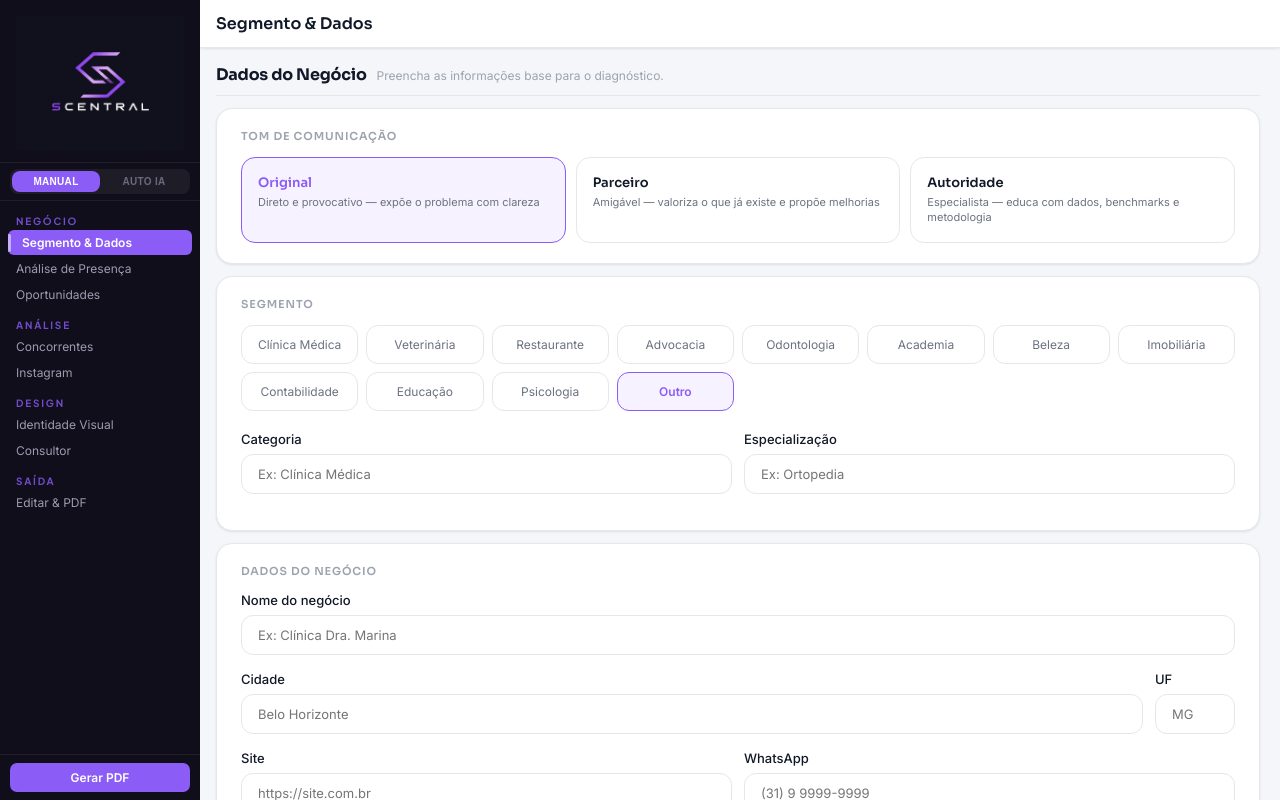
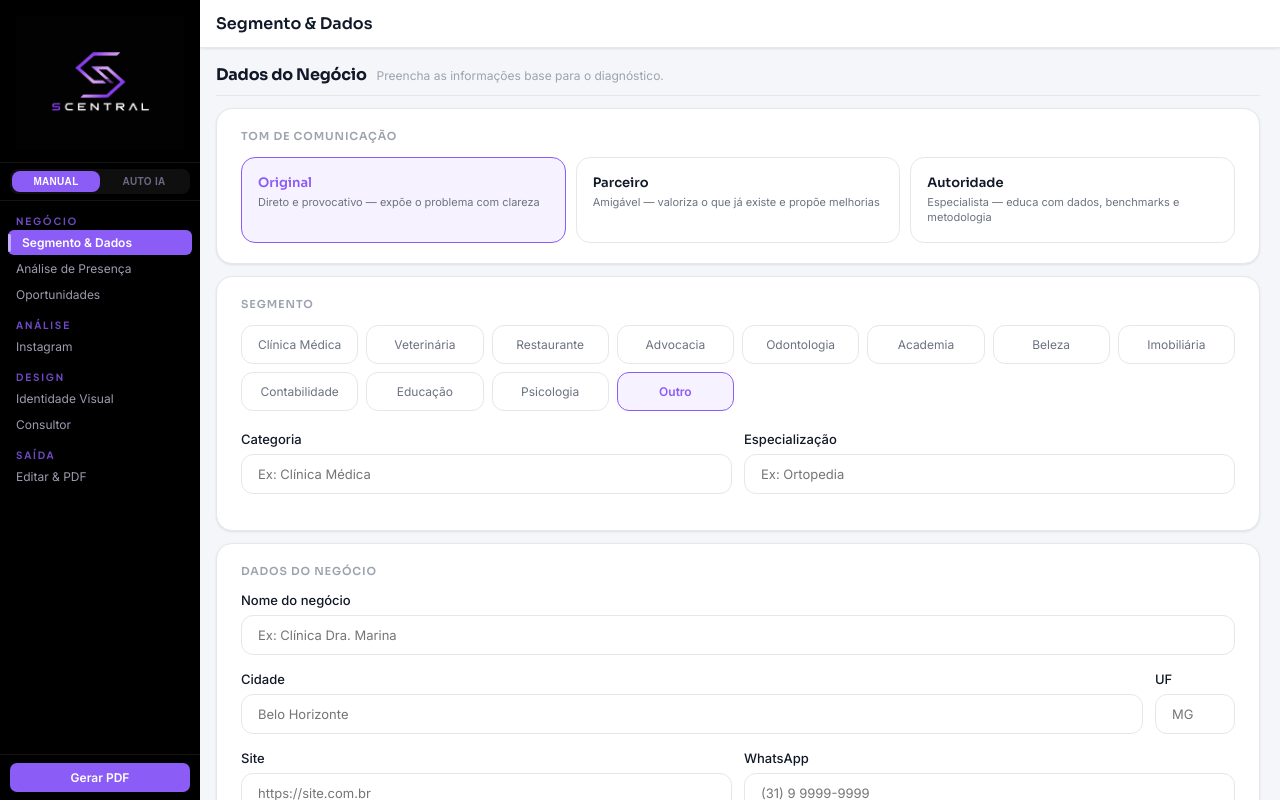
Before and after one commit to joaoarruda07/diagnostico-digital-, a React (Vite) app: page / in a window 1280 px wide. Shown: the top 800 px of the page. Built offline with nearby package versions, Linux system fonts and the light colour scheme.

Commit message:
Update App.jsx

```diff
--- a/src/App.jsx
+++ b/src/App.jsx
@@ -230,7 +230,7 @@ function PasteImage({value, onChange, label="Cole um print (Ctrl+V)", hint=""})
 
 
 const LogoIcon = ({size=40,fill=false}) => (
-  <img src={LOGO_B64} alt="SCentral" style={{width:fill?"100%":`${size}px`,height:"auto",objectFit:"contain",display:"block",margin:"0 auto",mixBlendMode:"screen"}}/>
+  <img src={LOGO_B64} alt="SCentral" style={{width:fill?"100%":`${size}px`,height:"auto",objectFit:"contain",display:"block",margin:"0 auto"}}/>
 );
 
 /* ─── APP ────────────────────────────────────────────────── */
@@ -656,9 +656,9 @@ Retorne SOMENTE JSON sem markdown:
   const _accent = form?.cor1||"#7C3AED";
   const V = {
     // Sidebar escura
-    sidebar:    "#0F0E1A",
-    sidebarB:   "#1A1828",
-    sidebarBdr: "rgba(255,255,255,.07)",
+    sidebar:    "#000000",
+    sidebarB:   "#0A0A0A",
+    sidebarBdr: "rgba(255,255,255,.08)",
     sidebarTxt: "#fff",
     sidebarMut: "#6B6880",
     sidebarSub: "#9E9BB0",
@@ -780,11 +780,10 @@ Retorne SOMENTE JSON sem markdown:
     {id:1,label:"Segmento & Dados",group:"NEGÓCIO"},
     {id:2,label:"Análise de Presença",group:"NEGÓCIO",opt:!temDadosGoogle},
     {id:3,label:"Oportunidades",group:"NEGÓCIO"},
-    {id:4,label:"Concorrentes",group:"ANÁLISE",opt:!temConcs},
-    {id:5,label:"Instagram",group:"ANÁLISE",opt:!temIG},
-    {id:6,label:"Identidade Visual",group:"DESIGN"},
-    {id:7,label:"Consultor",group:"DESIGN"},
-    {id:8,label:"Editar & PDF",group:"SAÍDA"},
+    {id:4,label:"Instagram",group:"ANÁLISE",opt:!temIG},
+    {id:5,label:"Identidade Visual",group:"DESIGN"},
+    {id:6,label:"Consultor",group:"DESIGN"},
+    {id:7,label:"Editar & PDF",group:"SAÍDA"},
   ];
   const navAuto = [
     {id:1,label:"Diagnóstico IA",group:"AUTO IA"},
@@ -803,7 +802,7 @@ Retorne SOMENTE JSON sem markdown:
       <aside style={{width:"200px",height:"100vh",background:V.sidebar,display:"flex",flexDirection:"column",position:"fixed",top:0,left:0,zIndex:100,flexShrink:0}}>
 
         {/* Logo */}
-        <div style={{padding:"16px 16px 12px",borderBottom:`1px solid ${V.sidebarBdr}`,background:"transparent"}}>
+        <div style={{padding:"16px 16px 12px",borderBottom:`1px solid ${V.sidebarBdr}`,background:"#000"}}>
           {logoUrl
             ?<img src={logoUrl} style={{width:"100%",height:"auto",objectFit:"contain",display:"block"}}/>
             :<LogoIcon size={168} fill={true}/>
@@ -852,7 +851,7 @@ Retorne SOMENTE JSON sem markdown:
 
         {/* Footer */}
         <div style={{padding:"8px 10px",borderTop:`1px solid ${V.sidebarBdr}`,flexShrink:0}}>
-          <button onClick={()=>setPg(8)} style={{width:"100%",padding:"7px",borderRadius:"7px",border:"none",background:V.accent,color:"#fff",fontSize:"12px",fontWeight:600,cursor:"pointer",fontFamily:"'Inter',sans-serif",marginBottom:form.cslNome?"10px":"0"}}>
+          <button onClick={()=>setPg(7)} style={{width:"100%",padding:"7px",borderRadius:"7px",border:"none",background:V.accent,color:"#fff",fontSize:"12px",fontWeight:600,cursor:"pointer",fontFamily:"'Inter',sans-serif",marginBottom:form.cslNome?"10px":"0"}}>
             Gerar PDF
           </button>
           {form.cslNome&&<div style={{display:"flex",alignItems:"center",gap:"8px",padding:"6px 4px"}}>
@@ -1200,60 +1199,12 @@ Retorne SOMENTE JSON sem markdown:
               </Card>
               <div style={{display:"flex",gap:"12px",justifyContent:"space-between"}}>
                 <BtnS onClick={()=>setPg(2)}>← Voltar</BtnS>
-                <BtnP onClick={()=>setPg(4)}>Próximo →</BtnP>
+                <BtnP onClick={()=>setPg(3)}>Próximo →</BtnP>
               </div>
             </div>}
 
             {/* ══ P4 CONCORRENTES ══════════════════════ */}
             {pg===4&&<div>
-              <PageHead title="Cenário Competitivo" sub="Mapeie os principais concorrentes da região."/>
-              <div style={{padding:"12px 16px",background:"#FFFBEB",border:"1px solid #FDE68A",borderRadius:"12px",fontSize:"13px",color:"#92400E",marginBottom:"16px"}}>Seção opcional — sem concorrentes, a página não será gerada no PDF</div>
-              {p2modo==="manual"
-                ?<Card><p style={{fontSize:"13px",color:V.txtSec}}>A busca automática está disponível no modo <span style={{color:V.accent,fontWeight:600}}>Auto IA</span>.</p></Card>
-                :<>
-                  <Card>
-                    <BtnP onClick={buscarConcs} disabled={concLoad}>{concLoad?"Buscando...":"Buscar concorrentes com IA"}</BtnP>
-                    <SBar/>
-                    {concs.length>0&&<div style={{marginTop:"16px"}}>
-                      {concs.map((c,i)=>(
-                        <div key={i} style={{display:"flex",alignItems:"center",gap:"12px",padding:"13px 16px",background:V.bg,borderRadius:"14px",border:`1px solid ${V.border}`,marginBottom:"8px"}}>
-                          <div style={{width:"28px",height:"28px",borderRadius:"50%",background:i===0?"#FEE2E2":i===1?"#FEF3C7":"#F3F4F6",color:i===0?V.err:i===1?V.warn:"#6B7280",fontWeight:700,fontSize:"12px",display:"flex",alignItems:"center",justifyContent:"center",flexShrink:0}}>{c.posicao||i+1}</div>
-                          <div style={{flex:1}}>
-                            <div style={{fontSize:"13px",fontWeight:500,color:V.txt}}>{c.nome}</div>
-                            <div style={{fontSize:"12px",color:V.txtSec,marginTop:"2px"}}>{c.nota}★ · {c.avals} avaliações{c.diferencial?" · "+c.diferencial:""}</div>
-                          </div>
-                          <button onClick={()=>setConcs(p=>p.filter((_,j)=>j!==i))} style={{background:"none",border:"none",color:V.txtMut,cursor:"pointer",fontSize:"18px"}}>×</button>
-                        </div>
-                      ))}
-                    </div>}
-                  </Card>
-                  {temConcs&&<Card>
-                    <SLabel>Mapa de posicionamento</SLabel>
-                    <div style={{borderRadius:"14px",overflow:"hidden",border:`1px solid ${V.border}`}} dangerouslySetInnerHTML={{__html:mapHtml}}/>
-                  </Card>}
-                </>
-              }
-              <Card>
-                <SLabel>Adicionar manualmente</SLabel>
-                <div style={{display:"grid",gridTemplateColumns:"1fr 1fr",gap:"12px",marginBottom:"12px"}}>
-                  <Field label="Nome"><input id="cNome" style={{width:"100%",padding:"11px 16px",border:`1px solid ${V.border}`,borderRadius:"12px",fontSize:"13px",color:V.txt,background:V.surface,outline:"none",boxSizing:"border-box",fontFamily:"'Inter',sans-serif"}} placeholder="Concorrente"/></Field>
-                  <Field label="Nota"><input id="cNota" type="number" style={{width:"100%",padding:"11px 16px",border:`1px solid ${V.border}`,borderRadius:"12px",fontSize:"13px",color:V.txt,background:V.surface,outline:"none",boxSizing:"border-box",fontFamily:"'Inter',sans-serif"}} placeholder="4.5"/></Field>
-                </div>
-                <div style={{display:"grid",gridTemplateColumns:"1fr 1fr",gap:"12px",marginBottom:"12px"}}>
-                  <Field label="Avaliações"><input id="cAvals" type="number" style={{width:"100%",padding:"11px 16px",border:`1px solid ${V.border}`,borderRadius:"12px",fontSize:"13px",color:V.txt,background:V.surface,outline:"none",boxSizing:"border-box",fontFamily:"'Inter',sans-serif"}} placeholder="300"/></Field>
-                  <Field label="Posição"><input id="cPos" type="number" style={{width:"100%",padding:"11px 16px",border:`1px solid ${V.border}`,borderRadius:"12px",fontSize:"13px",color:V.txt,background:V.surface,outline:"none",boxSizing:"border-box",fontFamily:"'Inter',sans-serif"}} placeholder="1"/></Field>
-                </div>
-                <Field label="Diferencial"><input id="cDiff" style={{width:"100%",padding:"11px 16px",border:`1px solid ${V.border}`,borderRadius:"12px",fontSize:"13px",color:V.txt,background:V.surface,outline:"none",boxSizing:"border-box",fontFamily:"'Inter',sans-serif"}} placeholder="Mais fotos, site otimizado..."/></Field>
-                <BtnS onClick={addComp}>Adicionar</BtnS>
-              </Card>
-              <div style={{display:"flex",gap:"12px",justifyContent:"space-between"}}>
-                <BtnS onClick={()=>setPg(3)}>← Voltar</BtnS>
-                <BtnP onClick={()=>setPg(5)}>Próximo →</BtnP>
-              </div>
-            </div>}
-
-            {/* ══ P5 INSTAGRAM ═════════════════════════ */}
-            {pg===5&&<div>
               <PageHead title="Autoridade no Instagram" sub="Análise da presença e qualidade do perfil."/>
               <div style={{padding:"12px 16px",background:"#FFFBEB",border:"1px solid #FDE68A",borderRadius:"12px",fontSize:"13px",color:"#92400E",marginBottom:"16px"}}>Seção opcional — sem dados, a página não será gerada no PDF</div>
               {p2modo==="auto"&&<Card>
@@ -1292,13 +1243,13 @@ Retorne SOMENTE JSON sem markdown:
                 })}
               </Card>
               <div style={{display:"flex",gap:"12px",justifyContent:"space-between"}}>
-                <BtnS onClick={()=>setPg(4)}>← Voltar</BtnS>
-                <BtnP onClick={()=>setPg(6)}>Próximo →</BtnP>
+                <BtnS onClick={()=>setPg(3)}>← Voltar</BtnS>
+                <BtnP onClick={()=>setPg(5)}>Próximo →</BtnP>
               </div>
             </div>}
 
             {/* ══ P6 CORES ═════════════════════════════ */}
-            {pg===6&&<div>
+            {pg===5&&<div>
               <PageHead title="Identidade Visual" sub="Cores e logo que serão aplicados no relatório."/>
               <Card>
                 <SLabel>Paleta de cores</SLabel>
@@ -1351,12 +1302,12 @@ Retorne SOMENTE JSON sem markdown:
               </Card>
               <div style={{display:"flex",gap:"12px",justifyContent:"space-between"}}>
                 <BtnS onClick={()=>setPg(5)}>← Voltar</BtnS>
-                <BtnP onClick={()=>setPg(7)}>Próximo →</BtnP>
+                <BtnP onClick={()=>setPg(6)}>Próximo →</BtnP>
               </div>
             </div>}
 
             {/* ══ P7 CONSULTOR ═════════════════════════ */}
-            {pg===7&&<div>
+            {pg===6&&<div>
               <PageHead title="Dados do Consultor" sub="Informações que aparecem na página final do relatório."/>
               <Card>
                 <div style={{display:"grid",gridTemplateColumns:"1fr 1fr",gap:"14px",marginBottom:"14px"}}>
@@ -1376,8 +1327,8 @@ Retorne SOMENTE JSON sem markdown:
                 </Field>
               </Card>
               <div style={{display:"flex",gap:"12px",justifyContent:"space-between"}}>
-                <BtnS onClick={()=>setPg(6)}>← Voltar</BtnS>
-                <BtnP onClick={()=>setPg(8)}>Editar & PDF →</BtnP>
+                <BtnS onClick={()=>setPg(5)}>← Voltar</BtnS>
+                <BtnP onClick={()=>setPg(7)}>Editar & PDF →</BtnP>
               </div>
             </div>}
 
@@ -1429,7 +1380,7 @@ Retorne SOMENTE JSON sem markdown:
                 ))}
               </Card>
               <div style={{display:"flex",gap:"12px",justifyContent:"space-between",marginTop:"8px"}}>
-                <BtnS onClick={()=>setPg(7)}>← Voltar</BtnS>
+                <BtnS onClick={()=>setPg(6)}>← Voltar</BtnS>
                 <BtnP onClick={abrirPDF} style={{padding:"13px 28px",fontSize:"14px"}}>Gerar PDF</BtnP>
               </div>
             </div>}
```
